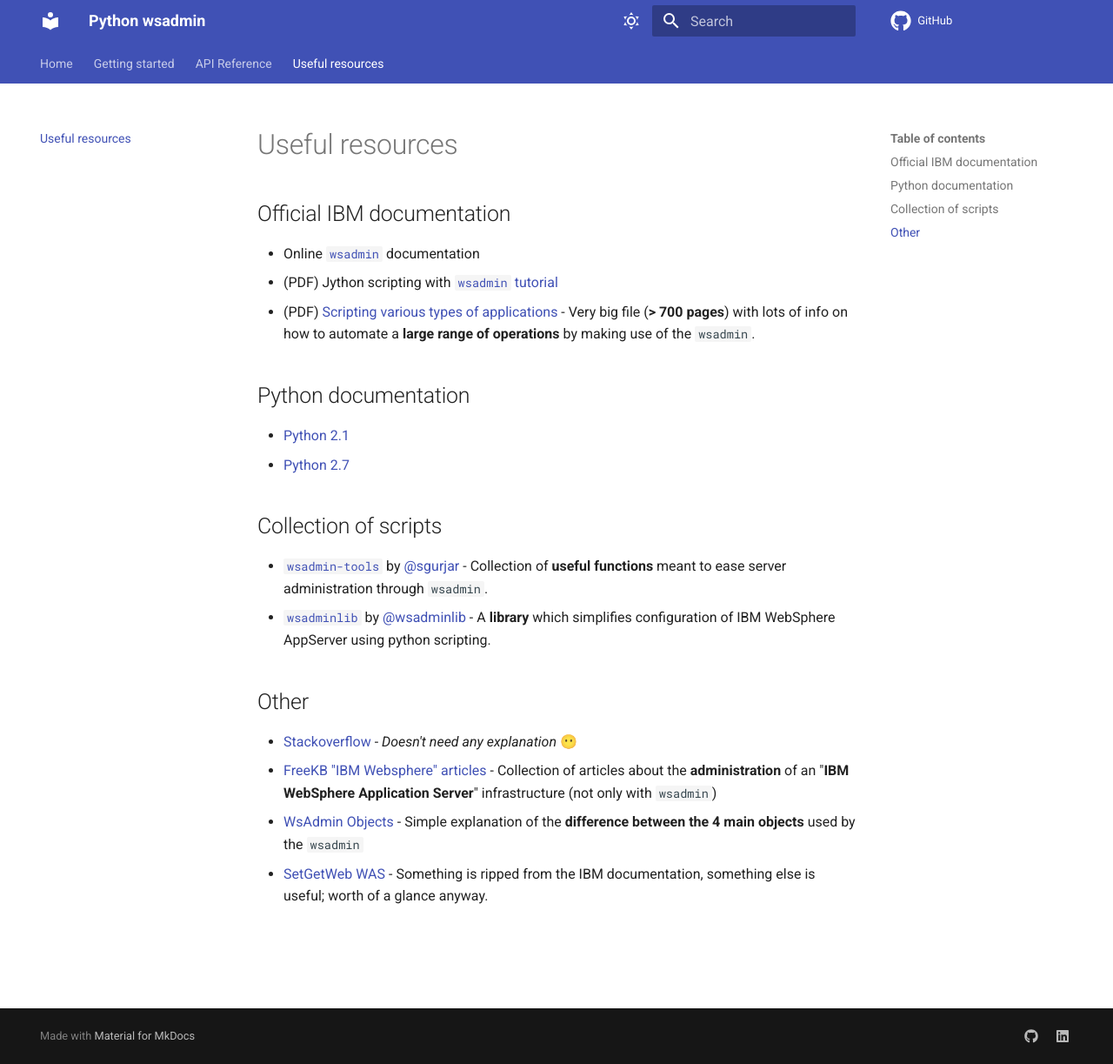
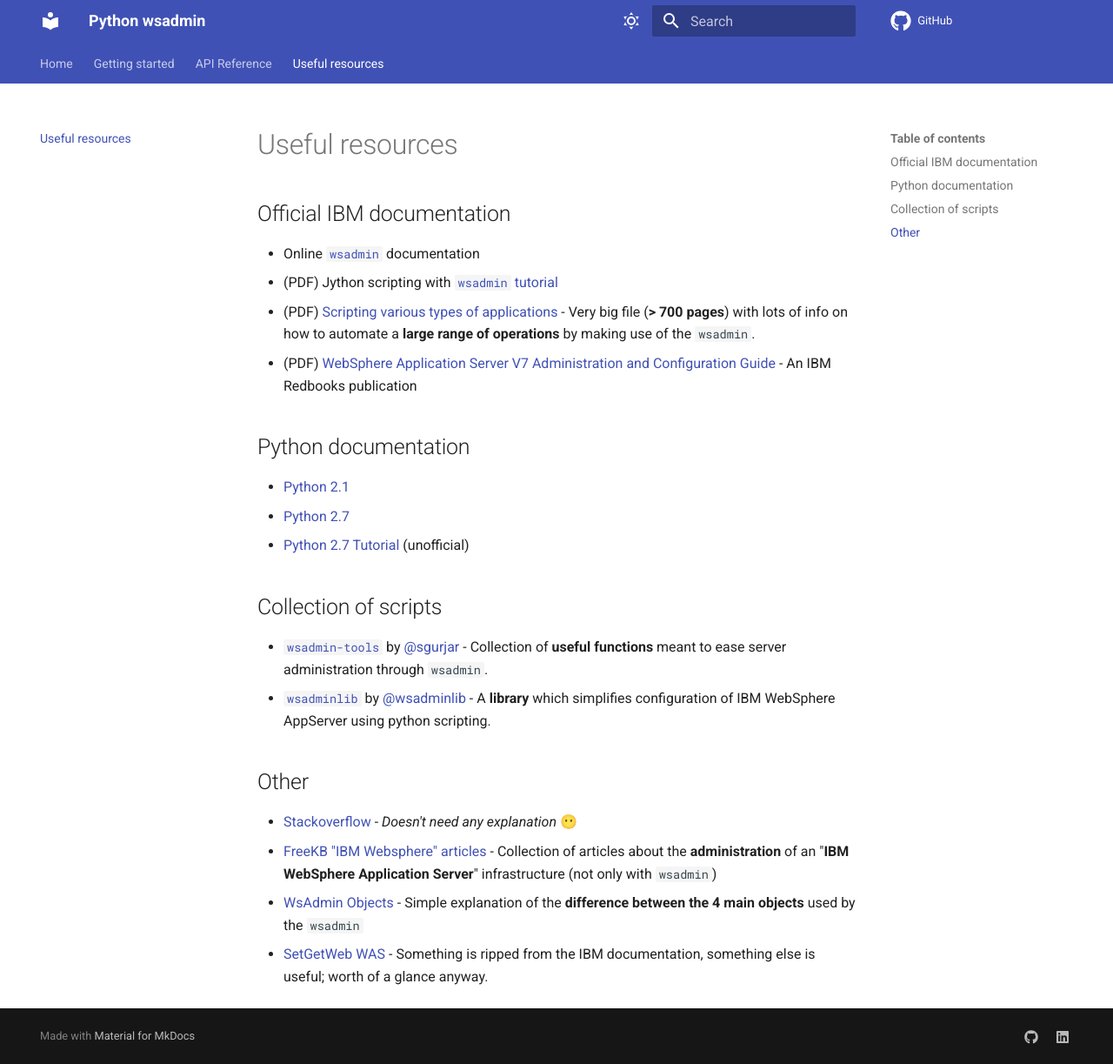
Before and after one commit to LukeSavefrogs/wsadmin-type-hints, an MkDocs documentation site: the page built from docs/resources.md, in a window 1280 px wide and 1223 px high. Shown: the whole window at 87% size. Built offline with MkDocs 1.6.1 and Material for MkDocs 9.7.7, drawn with Linux system fonts in a browser that asks for light colours; comment, search, counter and statistics services are not loaded.

Commit message:
docs: Add resources

```diff
--- a/docs/resources.md
+++ b/docs/resources.md
@@ -3,10 +3,13 @@
 - Online [`wsadmin`](https://www.ibm.com/docs/en/was-nd/9.0.5?topic=90-scripting-application-serving-environment-wsadmin){: target=_blank} documentation
 - (PDF) Jython scripting with [`wsadmin` tutorial](https://www.ibm.com/support/pages/system/files/inline-files/WP100963_-_Jython_Scripting_with_wsadmin_tutorial.pdf){: target=_blank}
 - (PDF) [Scripting various types of applications](https://manuals.plus/m/a3f2027765fec18d3a3e7771b7e679a6256fa65578c6e2cbc4ec283914d1e703.pdf){: target=_blank} - Very big file (**> 700 pages**) with lots of info on how to automate a **large range of operations** by making use of the `wsadmin`.
+- (PDF) [WebSphere Application Server V7 Administration and Configuration Guide
+](https://www.redbooks.ibm.com/abstracts/sg247615.html) - An IBM Redbooks publication
 
 ## Python documentation
 - [Python 2.1](https://docs.python.org/release/2.1.1/){: target=_blank}
 - [Python 2.7](https://docs.python.org/release/2.7/){: target=_blank}
+- [Python 2.7 Tutorial](https://sites.pitt.edu/~naraehan/python2/){: target=_blank} (unofficial)
 
 
 ## Collection of scripts
```
